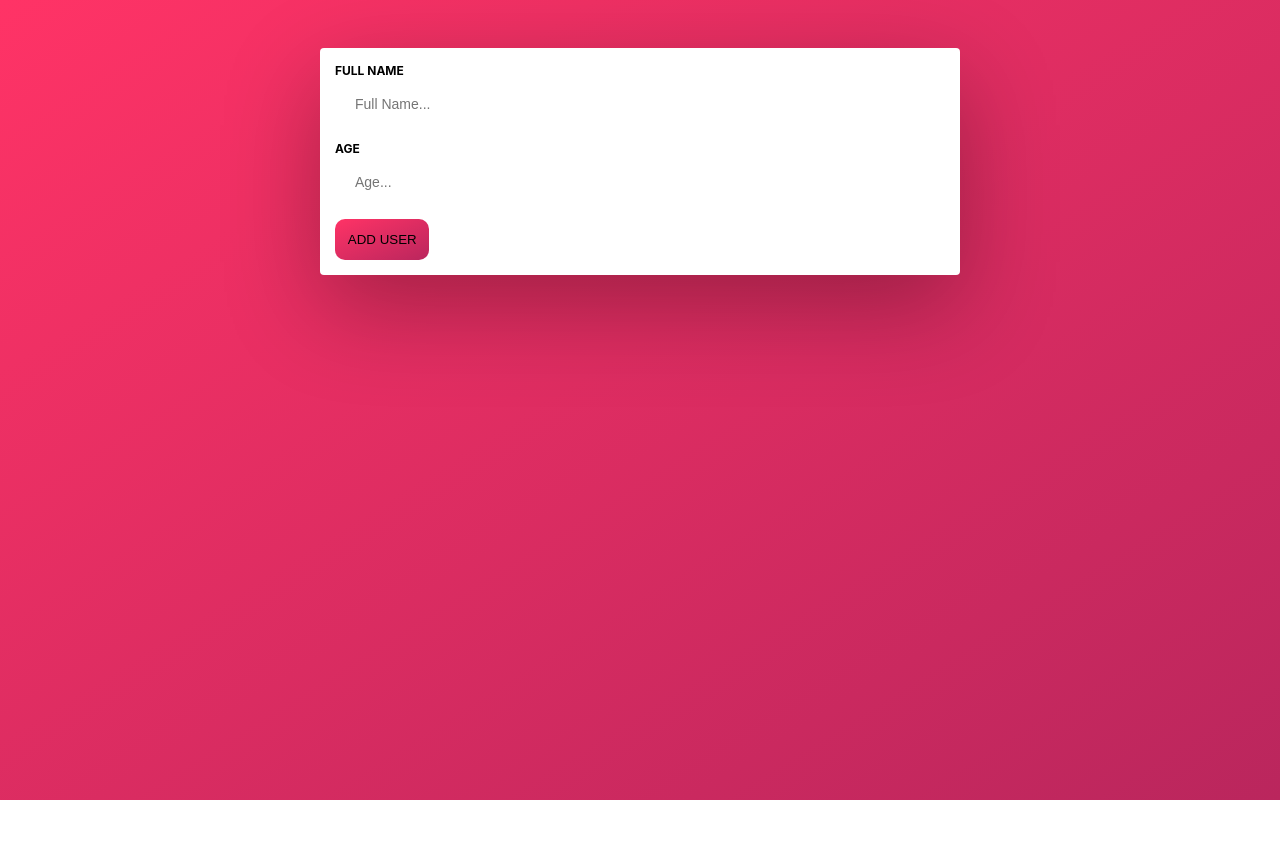
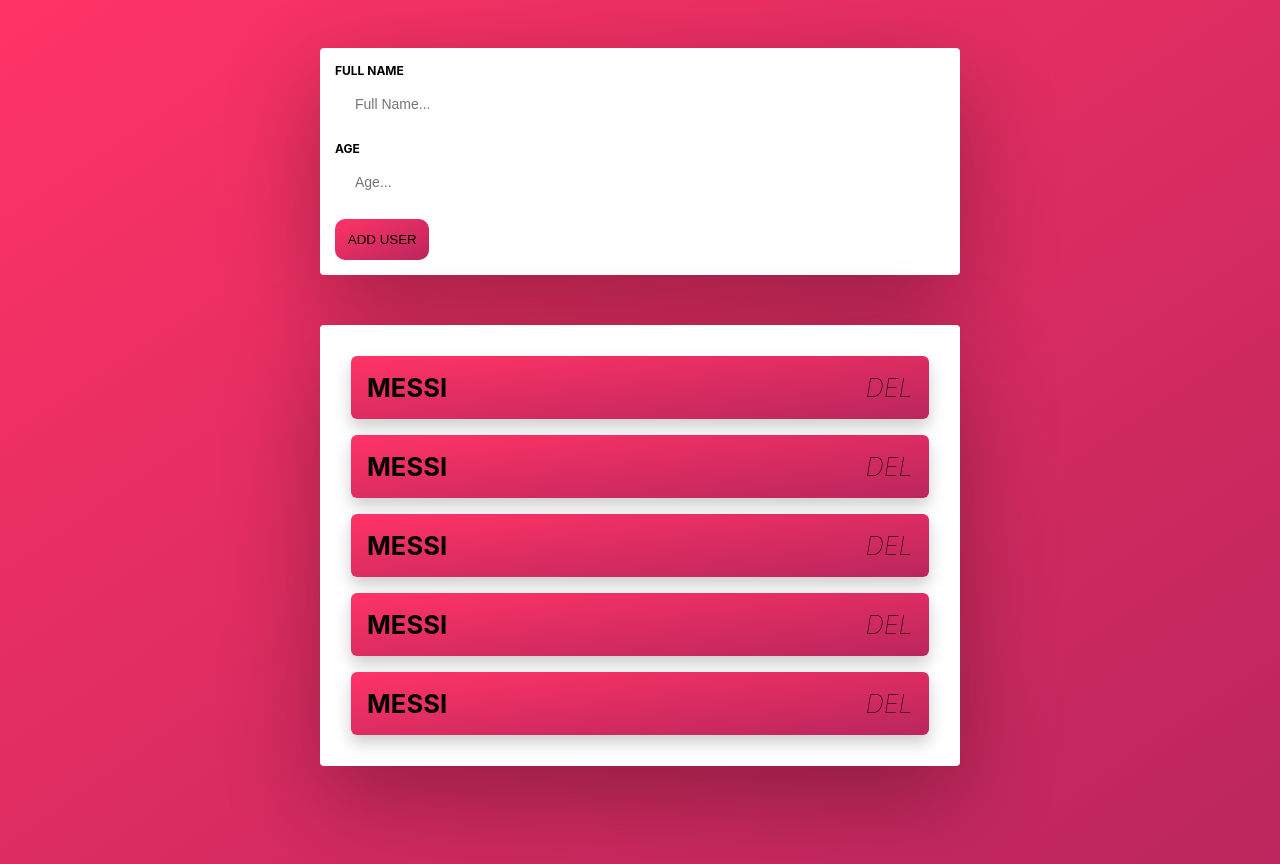
Before and after one commit to sianwa11/Practice-project, a React (Create React App) app: page / in a window 1280 px wide. Before the commit the page ends 800 px from the top, so only its background shows below. Built offline with nearby package versions, Linux system fonts and the light colour scheme.

Commit message:
Completed how layout looks

```diff
--- a/src/App.js
+++ b/src/App.js
@@ -1,9 +1,15 @@
 // import "./App.css";
 
 import Form from "./Components/Form/Form";
+import UserPanel from "./Components/User/UserPanel";
 
 function App() {
-  return <Form></Form>;
+  return (
+    <div>
+      <Form></Form>
+      <UserPanel></UserPanel>
+    </div>
+  );
 }
 
 export default App;
--- a/src/Components/UI/Card.css
+++ b/src/Components/UI/Card.css
@@ -5,4 +5,5 @@
   box-shadow: 0 2rem 6rem rgba(0, 0, 0, 0.3);
   width: 50vw;
   padding: 15px;
+  margin-bottom: 50px !important;
 }
--- /dev/null
+++ b/src/Components/User/UserPanel.css
@@ -0,0 +1,16 @@
+.user__list {
+  list-style: none;
+  font-size: 1.6rem;
+  text-transform: uppercase;
+  font-weight: 100;
+}
+.user__list--item {
+  border-radius: 6px;
+  background-image: linear-gradient(to right bottom, #ff3366, #ba265d);
+  background-size: cover;
+  box-shadow: 0 0.5rem 1rem rgba(0, 0, 0, 0.2);
+  display: flex;
+  margin: 1rem;
+  padding: 1rem;
+  justify-content: space-between;
+}
--- /dev/null
+++ b/src/Components/User/UserPanel.js
@@ -0,0 +1,35 @@
+import React from "react";
+
+import Card from "../UI/Card";
+import "./UserPanel.css";
+
+const UserPanel = () => {
+  return (
+    <Card>
+      <ul className="user__list">
+        <li className="user__list--item">
+          <h4 className="user__list--name">Messi</h4>
+          <i className="user__list--icon">del</i>
+        </li>
+        <li className="user__list--item">
+          <h4 className="user__list--name">Messi</h4>
+          <i className="user__list--icon">del</i>
+        </li>
+        <li className="user__list--item">
+          <h4 className="user__list--name">Messi</h4>
+          <i className="user__list--icon">del</i>
+        </li>
+        <li className="user__list--item">
+          <h4 className="user__list--name">Messi</h4>
+          <i className="user__list--icon">del</i>
+        </li>
+        <li className="user__list--item">
+          <h4 className="user__list--name">Messi</h4>
+          <i className="user__list--icon">del</i>
+        </li>
+      </ul>
+    </Card>
+  );
+};
+
+export default UserPanel;
```
